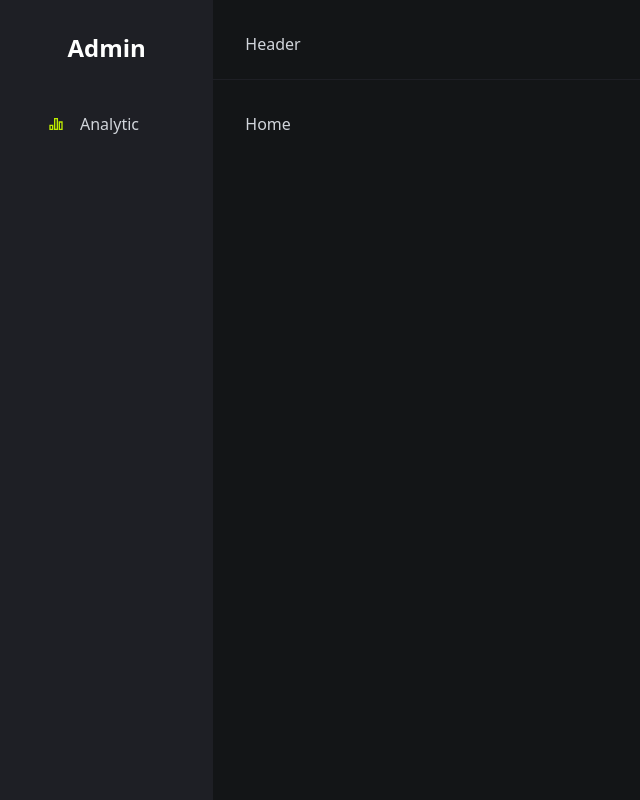
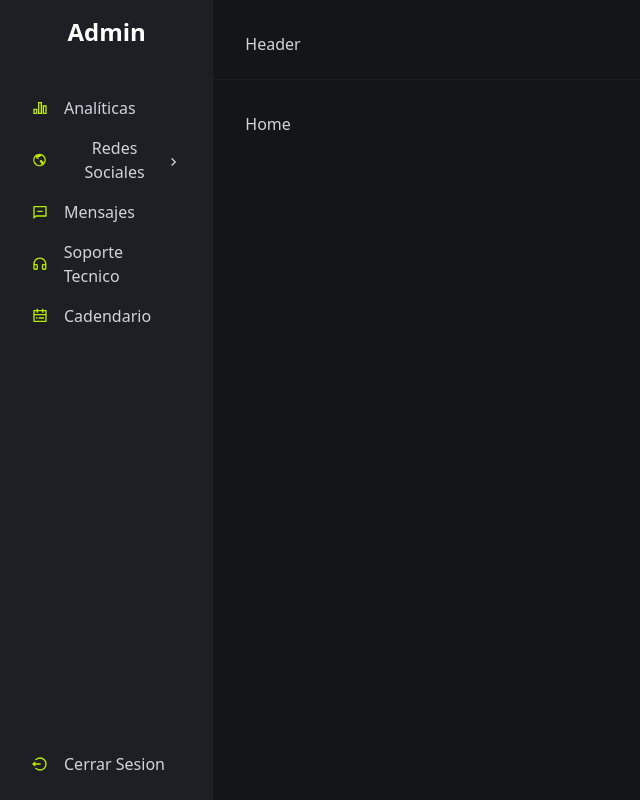
Before and after one commit to Christopherra753/dashboard-react-tailwind, a React (Vite) app: page / in a window 1280 px wide. Shown: the whole page, without its empty margins (0-640 px from the left). Built offline with nearby package versions, Linux system fonts and the light colour scheme.

Commit message:
Terminando la parte del SideBar

```diff
--- a/src/components/SideBar.jsx
+++ b/src/components/SideBar.jsx
@@ -1,18 +1,85 @@
 import { Link } from 'react-router-dom'
-import { RiBarChart2Line } from 'react-icons/ri'
+import { useState } from 'react'
+
+// Iconos
+import {
+  RiBarChart2Line,
+  RiEarthLine,
+  RiMessageLine,
+  RiCalendarTodoLine,
+  RiLogoutCircleLine,
+  RiArrowRightSLine,
+  RiMenu3Line,
+  RiCloseLine,
+  RiHeadphoneLine
+} from 'react-icons/ri'
 
 export function SideBar () {
+  const [showSubmenu, setShowSubmenu] = useState(false)
+  const [showMenu, setShowMenu] = useState(false)
+
   return (
-    <div className='h-[100vh] w-full overflow-y-auto fixed -left-full top-0 bg-secondary-100 xl:static p-8'>
-      <div>
-        <h1 className='text-center text-2xl font-bold text-white mb-10'>Admin</h1>
+    <>
+      <div className={`h-[100vh] overflow-y-auto fixed top-0 bg-secondary-100 xl:static w-[80%] md:w-[40%] lg:w-[30%] xl:w-auto p-4 flex flex-col justify-between z-50 ${showMenu ? 'left-0' : '-left-full'} transition-all`}>
+        <div>
+          <h1 className='text-center text-2xl font-bold text-white mb-10'>Admin</h1>
+          <ul>
+            <li>
+              <Link to='/' className='flex items-center gap-4 py-2 px-4 rounded-lg hover:bg-secondary-900 transition-colors'>
+                <RiBarChart2Line className='text-primary' />
+                Analíticas
+              </Link>
+            </li>
+            <li>
+              <button onClick={() => setShowSubmenu(!showSubmenu)} className='flex items-center justify-between py-2 px-4 rounded-lg hover:bg-secondary-900 transition-colors w-full'>
+                <span className='flex items-center gap-4'>
+                  <RiEarthLine className='text-primary' />
+                  Redes Sociales
+                </span>
+                <RiArrowRightSLine className={`${showSubmenu && 'rotate-90'} transition-all mt-1`} />
+              </button>
+              <ul className={`${showSubmenu ? 'h-[120px]' : 'h-0'} overflow-y-hidden transition-all`}>
+                <li>
+                  <Link className='py-2 px-4 border-l border-gray-500 ml-6 block relative before:w-3 before:h-3 before:absolute before:bg-primary before:rounded-full before:-left-[6.5px] before:top-1/2 before:-translate-y-1/2 before:border-4 before:border-secondary-100 hover:text-white transition-colors' to='/'>Post de Red</Link>
+                </li>
+                <li>
+                  <Link className='py-2 px-4 border-l border-gray-500 ml-6 block relative before:w-3 before:h-3 before:absolute before:bg-gray-500 before:rounded-full before:-left-[6.5px] before:top-1/2 before:-translate-y-1/2 before:border-4 before:border-secondary-100 hover:text-white transition-colors' to='/'>Estadistica</Link>
+                </li>
+                <li>
+                  <Link className='py-2 px-4 border-l border-gray-500 ml-6 block relative before:w-3 before:h-3 before:absolute before:bg-gray-500 before:rounded-full before:-left-[6.5px] before:top-1/2 before:-translate-y-1/2 before:border-4 before:border-secondary-100 hover:text-white transition-colors' to='/'>Perfiles</Link>
+                </li>
+              </ul>
+            </li>
+            <li>
+              <Link to='/' className='flex items-center gap-4 py-2 px-4 rounded-lg hover:bg-secondary-900 transition-colors'>
+                <RiMessageLine className='text-primary' />
+                Mensajes
+              </Link>
+            </li>
+            <li>
+              <Link to='/' className='flex items-center gap-4 py-2 px-4 rounded-lg hover:bg-secondary-900 transition-colors'>
+                <RiHeadphoneLine className='text-primary' />
+                Soporte Tecnico
+              </Link>
+            </li>
+            <li>
+              <Link to='/' className='flex items-center gap-4 py-2 px-4 rounded-lg hover:bg-secondary-900 transition-colors'>
+                <RiCalendarTodoLine className='text-primary' />
+                Cadendario
+              </Link>
+            </li>
+          </ul>
+        </div>
         <nav>
-          <Link to='/' className='flex items-center gap-4 py-2 px-4 rounded-lg'>
-            <RiBarChart2Line className='text-primary' />
-            Analytic
+          <Link to='/' className='flex items-center gap-4 py-2 px-4 rounded-lg hover:bg-secondary-900 transition-colors'>
+            <RiLogoutCircleLine className='text-primary' />
+            Cerrar Sesion
           </Link>
         </nav>
       </div>
-    </div>
+      <button onClick={() => setShowMenu(!showMenu)} className='xl:hidden fixed bottom-4 right-4 bg-primary text-black p-3 rounded-full z-50'>
+        {showMenu ? <RiCloseLine /> : <RiMenu3Line />}
+      </button>
+    </>
   )
 }
```
